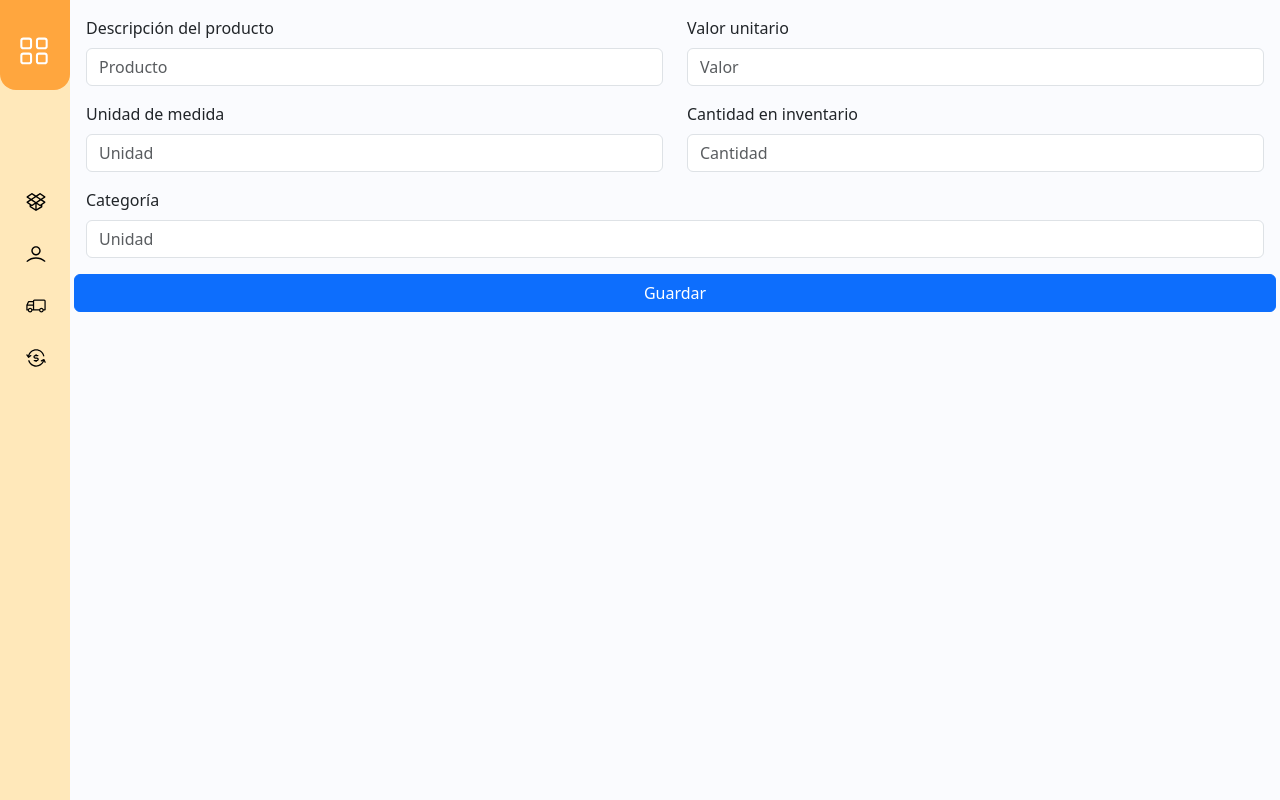
After one commit to Leonel-Amaya/ADSO-Python-Flask, a Python web app: template src/templates/editar_producto.html in a window 1280 px wide. The commit adds this page. Run offline with Jinja, Linux system fonts and the light colour scheme; the template is opened without the code that fills it, so the values that code supplies are empty.

Commit message:
Editando productos

```diff
--- /dev/null
+++ b/src/templates/editar_producto.html
@@ -0,0 +1,41 @@
+{% extends 'layout.html' %}
+{% block contenido %}
+<div class="main p-3">
+    <form action="/editar_producto/{{producto.Productos.id}}" method="post">
+        <div class="row">
+            <div class="mb-3 col">
+                <label for="descripcion" class="form-label">Descripción del producto</label>
+                <input type="text" id="descripcion" name="descripcion" class="form-control" placeholder="Producto" value="{{producto.Productos.descripcion}}">
+            </div>
+            <div class="mb-3 col">
+                <label for="valor_unitario" class="form-label">Valor unitario</label>
+                <input type="number" name="valor_unitario" id="valor_unitario" class="form-control"
+                    placeholder="Valor" value="{{producto.Productos.valor_unitario}}">
+            </div>
+        </div>
+        <div class="row">
+            <div class="mb-3 col">
+                <label for="unidad_medida" class="form-label">Unidad de medida</label>
+                <input type="text" name="unidad_medida" id="unidad_medida" class="form-control"
+                    placeholder="Unidad" value="{{producto.Productos.unidad_medida}}" readonly>
+            </div>
+            <div class="mb-3 col">
+                <label for="cantidad_stock" class="form-label">Cantidad en inventario</label>
+                <input type="number" name="cantidad_stock" id="cantidad_stock" class="form-control"
+                    placeholder="Cantidad" value="{{producto.Productos.cantidad_stock}}">
+            </div>
+        </div>
+        <div class="row">
+            <div class="mb-3 col">
+                <label for="categoria" class="form-label">Categoría</label>
+                <input type="text" name="categoria" id="categoria" class="form-control"
+                    placeholder="Unidad" value="{{producto.Categorias.categoria}}" readonly>
+            </div>
+            <input type="hidden" id="id_producto" name="id_producto" value="{{producto.Productos.id}}">
+        </div>
+        <div class="row mt-10">
+            <button type="submit" class="btn btn-primary">Guardar</button>
+        </div>
+    </form>
+</div>
+{% endblock %}
```
Also changed, not shown: src/controllers/producto_controller.py (+20 -0 lines), src/models/productos.py (+16 -1 lines), src/templates/tabla_productos.html (line endings or trailing spaces).
